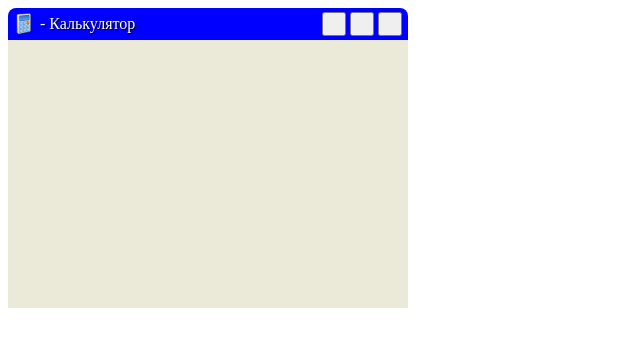
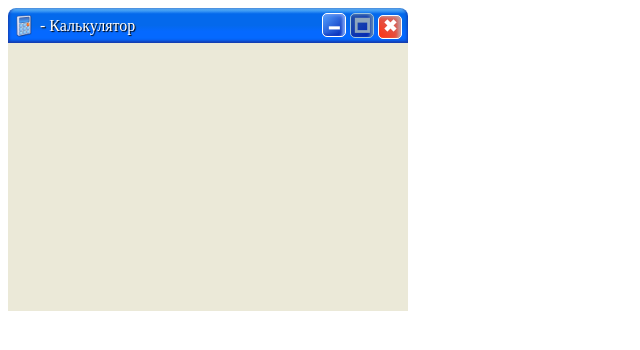
Before and after one commit to Reposes/Web, a plain HTML site: page 05-Calc/calc.html in a window 1280 px wide. Shown: the whole page, without its empty margins (0-640 px from the left). Drawn offline with Linux system fonts and the light colour scheme.

Commit message:
TitleBar Done

```diff
--- a/05-Calc/calc.css
+++ b/05-Calc/calc.css
@@ -20,11 +20,22 @@ body
 {
     background-color:blue;
     width:400px;
-    height:32px;
+    height:35px;
     border-top-left-radius:8px;
     border-top-right-radius:8px;
     color:white;
     text-shadow:1px 1px 1px black;
+    background-image: linear-gradient(
+        #77CCFF,
+        #0469EC,
+        #0469EC,
+        #0469EC,
+        #0569FF,
+        #0569FF,
+        #0569FF
+        );
+    box-shadow: inset 0px -1px 3px 1px #1739a9;
+
 
 }
 #title-bar, #window-icon-and-title
@@ -44,11 +55,59 @@ body
     margin: 4px 6px;
 
 }
-    #window-control-buttons > input[type=button]
-    {
-        width:24px;
-        height:24px;
-    }
+   /* #window-control-buttons > input[type=button]*/
+.control-button {
+    width: 24px;
+    height: 24px;
+    border: solid 1px;
+    border-radius: 5px;
+    /*text-align: center;*/
+    padding: 0px 0px 3px 0px;
+    /*font: 16px/1;*/
+    font-size: 17px;
+    font-weight: 700;
+    background-image: linear-gradient(to bottom right, #55A1FF, #0025B5);
+    box-shadow: inset -3px 1px 3px 0px #77A1F5, inset -3px -1px 3px 0px #0025B5;
+    color: white;
+}
+   .control-button.miximize{
+       /*font-size: 16px;*/
+       /* transform: rotateY(180deg);*/
+
+       /*padding: -3px 0px 3px 0px;*/
+
+   }
+
+   .control-button:hover{
+       background-image: linear-gradient(to bottom right, #75C1FF, #2045D5);
+       box-shadow: inset 0px 0px 3px 3px #355ee4;
+   }
+   .control-button:active{
+       background-image:linear-gradient(to bottom right, #55A1CF, #0025B5);
+       box-shadow: inset 0px 0px 3px 3px #5781F5;
+   }
+   #close-button{
+       background-image: linear-gradient(to bottom left, #C97475, #FF3010);
+       box-shadow: inset -3px 1px 3px 0px #C49A9B;
+   }
+   #close-button:hover
+   {
+       background-image:linear-gradient(to bottom right, #D98855, #FF3020);
+       box-shadow: inset 0px 0px 3px 3px #C49A9B;
+   }
+   #close-button:active
+   {
+       background-image:linear-gradient(to bottom right, #D95455, #FF3020);
+       box-shadow: inset 0px 0px 3px 3px #B48A8B;
+   }
+.control-button:disabled {
+    background-image: linear-gradient(to bottom right, #2251AA, #0025B5);
+    box-shadow: inset -3px 1px 3px 0px #5581B5, inset -3px -1px 3px 0px #0025B5;
+    color: #8ea6bd;
+    border: 1px solid #9fc5dc ;
+    height: 25px;
+}
+
 #client-rect {
     width: 400px;
     height: 268px;
--- a/05-Calc/calc.html
+++ b/05-Calc/calc.html
@@ -14,9 +14,9 @@
                     - Калькулятор
                 </div>
                 <div id="window-control-buttons">
-                    <input type="button">
-                    <input type="button">
-                    <input type="button">
+                    <input type="button" class="control-button"   value="&#x1F5D5">
+                    <input type="button" class="control-button miximize"   value="&#128470" disabled>
+                    <input type="button" class="control-button"   value="&#10006" id="close-button">
                 </div>
         </div>
         <div id="client-rect"></div>
```
